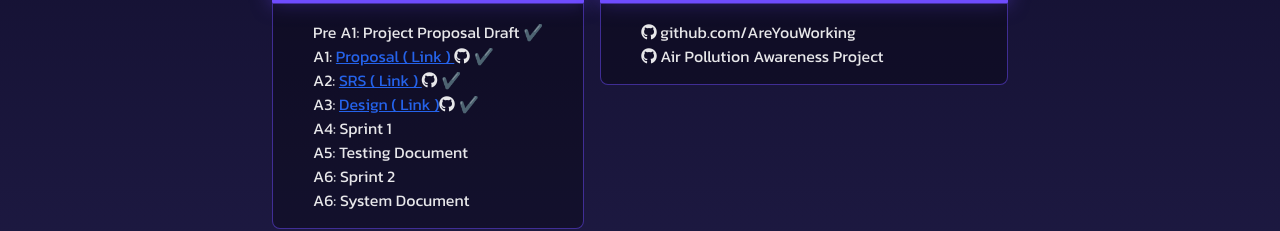
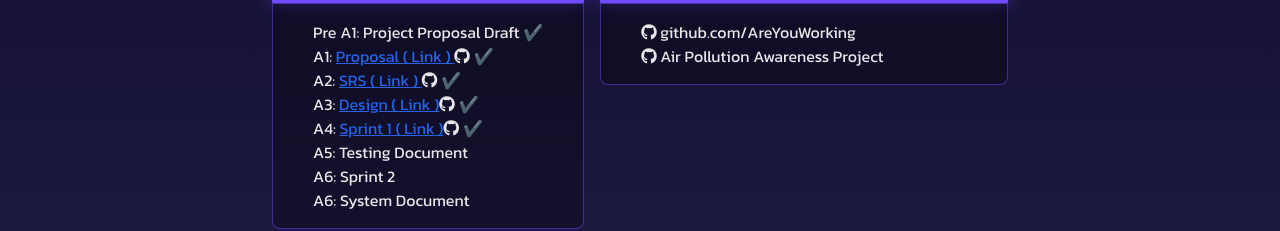
Before and after one commit to 261361softwareDev/261361softwareDev.github.io, a website: page index.html in a window 1280 px wide. Shown: the part 271-502 px from the top of the page. Drawn offline with Linux system fonts and the light colour scheme; no server answers.

Commit message:
add:Sprint 1 link

```diff
--- a/index.html
+++ b/index.html
@@ -41,7 +41,8 @@
                             SRS ( Link )   </a><i class="fa-brands fa-github"> ✔️ </i></li>
                         <li>A3: <a class="underline text-blue-600" href="https://github.com/AreYouWorking/AreYouWorking.github.io/blob/main/src/pdf/A3_DesignSpecification.pdf" target="_blank">
                             Design ( Link )</a><i class="fa-brands fa-github"> ✔️ </i></li>
-                        <li>A4: Sprint 1</li>
+                        <li>A4: <a class="underline text-blue-600" href="https://github.com/AreYouWorking/AreYouWorking.github.io/blob/main/src/pdf/A(ir)Wareness.pdf" target="_blank">
+                            Sprint 1 ( Link )</a><i class="fa-brands fa-github"> ✔️ </i> </li>
                         <li>A5: Testing Document</li>
                         <li>A6: Sprint 2</li>
                         <li>A6: System Document</li>
```
